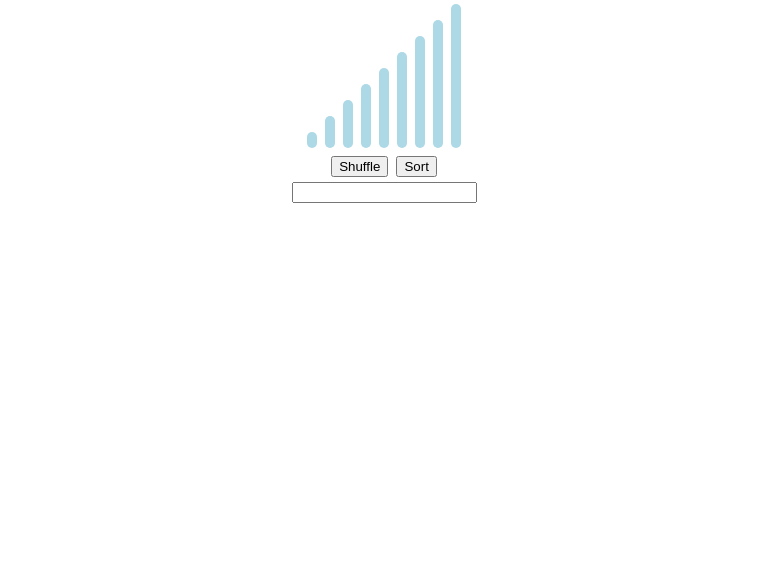
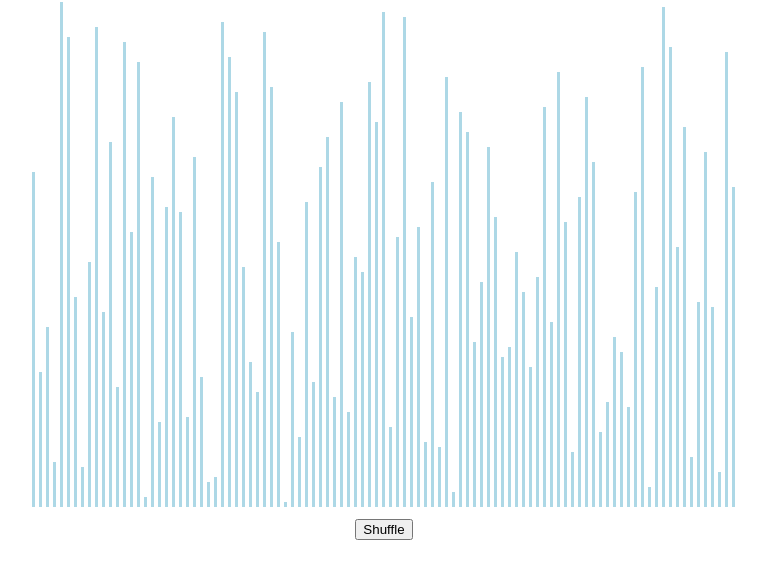
Before and after one commit to andreiui/sorting-visualized, a React (Create React App) app: page / in a window 1280 px wide. Shown: the top 578 px of the page, without its empty margins (256-1022 px from the left). Built offline with nearby package versions, Linux system fonts and the light colour scheme.

Commit message:
Renamed Quicksort component to Sorting

```diff
--- a/src/App.js
+++ b/src/App.js
@@ -1,6 +1,6 @@
 import React from "react";
 import "./App.css";
-import Quicksort from "./sorting/Quicksort";
+import Quicksort from "./sorting/Sorting";
 
 function App() {
   return <Quicksort />;
--- a/src/sorting/Quicksort.js
+++ /dev/null
@@ -1,65 +0,0 @@
-import React, { Component } from "react";
-import "./Quicksort.css";
-
-class Quicksort extends Component {
-  constructor(props) {
-    super(props);
-    this.state = {
-      list: [1, 2, 3, 4, 5, 6, 7, 8, 9],
-    };
-  }
-  render() {
-    return (
-      <React.Fragment>
-        <div className="quicksort">
-          {this.state.list.map((number) => (
-            <Card key={number} display={number} />
-          ))}
-        </div>
-        <div className="quicksort">
-          <button
-            className="shuffle"
-            onClick={() => this.shuffle(this.state.list)}
-          >
-            Shuffle
-          </button>
-          <button
-            className="sort"
-            onClick={() => this.shuffle(this.state.list)}
-          >
-            Sort
-          </button>
-        </div>
-        <div className="quicksort">
-          <input></input>
-        </div>
-      </React.Fragment>
-    );
-  }
-  shuffle = (a) => {
-    var j, x, i;
-    for (i = a.length - 1; i > 0; i--) {
-      j = Math.floor(Math.random() * (i + 1));
-      x = a[i];
-      a[i] = a[j];
-      a[j] = x;
-    }
-    this.setState(a);
-  };
-  setArrayInput = (a) => {
-    this.setState(a);
-  };
-}
-
-class Card extends Component {
-  render() {
-    return (
-      <div className="quicksort card" style={{ height: this.getHeight() }} />
-    );
-  }
-  getHeight() {
-    return this.props.display * 16 + "px";
-  }
-}
-
-export default Quicksort;
--- a/src/sorting/Quicksort.css
+++ b/src/sorting/Sorting.css
@@ -2,10 +2,6 @@ main,
 body {
   display: flex;
   justify-content: center;
-}
-
-.shuffle {
-  margin: 4px;
 }
 
 .quicksort {
@@ -15,21 +11,19 @@ body {
   justify-content: center;
   align-items: flex-end;
   width: 100%;
-  overflow: scroll;
 }
 
-.sort {
-  margin: 4px;
+.quicksort button {
+  margin: 8px;
 }
 
-.quicksort .card {
+.quicksort .bar {
   display: flex;
-  width: 10px;
+  width: 3px;
   flex-grow: 0;
   flex-shrink: 1;
-  margin: 4px;
+  margin: 2px;
   justify-content: center;
   align-items: center;
   background-color: lightblue;
-  border-radius: 5px;
 }
--- /dev/null
+++ b/src/sorting/Sorting.js
@@ -0,0 +1,67 @@
+import React, { Component } from "react";
+import "./Sorting.css";
+
+class Quicksort extends Component {
+  constructor(props) {
+    super(props);
+    this.state = {
+      list: [],
+    };
+  }
+
+  componentDidMount() {
+    this.generateArray(1, 100);
+  }
+
+  render() {
+    return (
+      <React.Fragment>
+        <div className="quicksort">
+          {this.state.list.map((number) => (
+            <Bar key={number} display={number} />
+          ))}
+        </div>
+        <div className="quicksort button">
+          <button
+            className="shuffle"
+            onClick={() => this.shuffleArray(this.state.list)}
+          >
+            Shuffle
+          </button>
+        </div>
+      </React.Fragment>
+    );
+  }
+
+  shuffleArray = (array) => {
+    let j, x;
+    for (let i = array.length - 1; i > 0; i--) {
+      j = Math.floor(Math.random() * (i + 1));
+      x = array[i];
+      array[i] = array[j];
+      array[j] = x;
+    }
+    this.setState({ list: array });
+  };
+
+  generateArray = (start, end) => {
+    let array = [];
+    for (let i = 0; i <= end; i++) {
+      array.push(i + start);
+    }
+    this.shuffleArray(array);
+  };
+}
+
+class Bar extends Component {
+  render() {
+    return (
+      <div
+        className="quicksort bar"
+        style={{ height: this.props.display * 5 + "px" }}
+      />
+    );
+  }
+}
+
+export default Quicksort;
```
